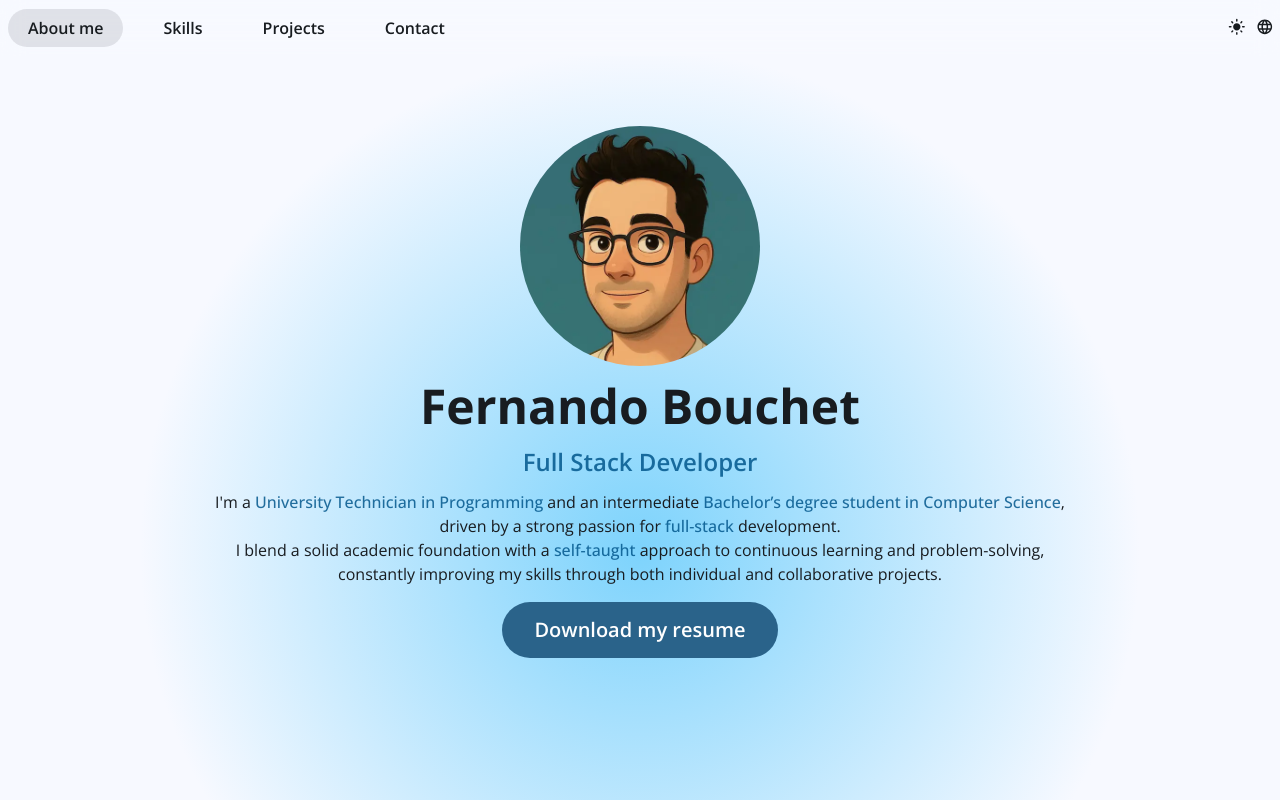
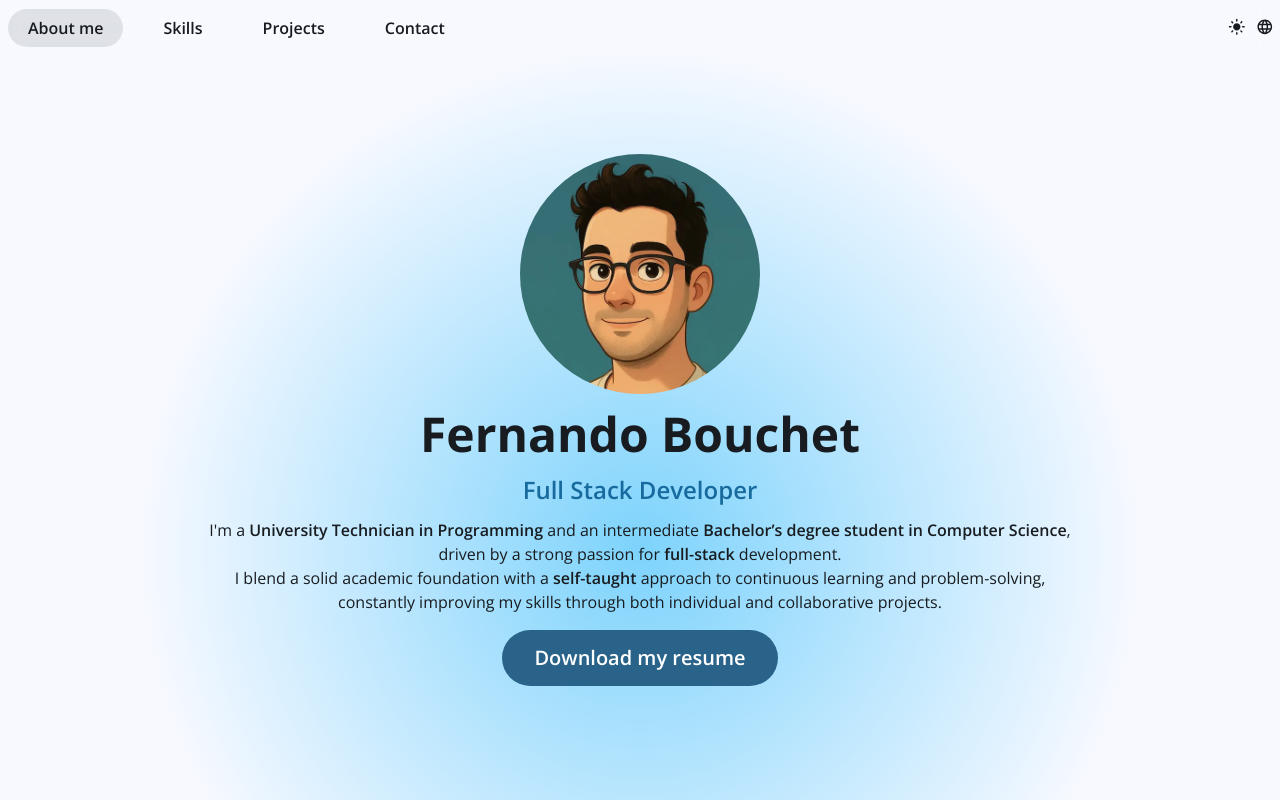
Before and after one commit to fernandobouchet/fernandobouchet.github.io, a Next.js app: page / in a window 1280 px wide. Shown: the top 800 px of the page. Built offline with nearby package versions, Linux system fonts and the light colour scheme.

Commit message:
feat: update global styles

```diff
--- a/app/globals.css
+++ b/app/globals.css
@@ -43,7 +43,7 @@
 }
 
 @utility section-container {
-  @apply container md:max-w-7xl flex flex-col justify-center items-center min-h-[100svh] scroll-mt-12 p-4;
+  @apply container md:max-w-7xl flex flex-col justify-center items-center p-4 min-h-[calc(100dvh-3rem)] md:min-h-[calc(100dvh-3.5rem)] mt-12 md:mt-14 scroll-mt-12 md:scroll-mt-14;
 }
 
 @utility section-title {
@@ -71,7 +71,7 @@
 }
 
 @utility highlighted-text {
-  @apply text-secondary-foreground font-medium;
+  @apply font-semibold;
 }
 
 @layer base {
```
